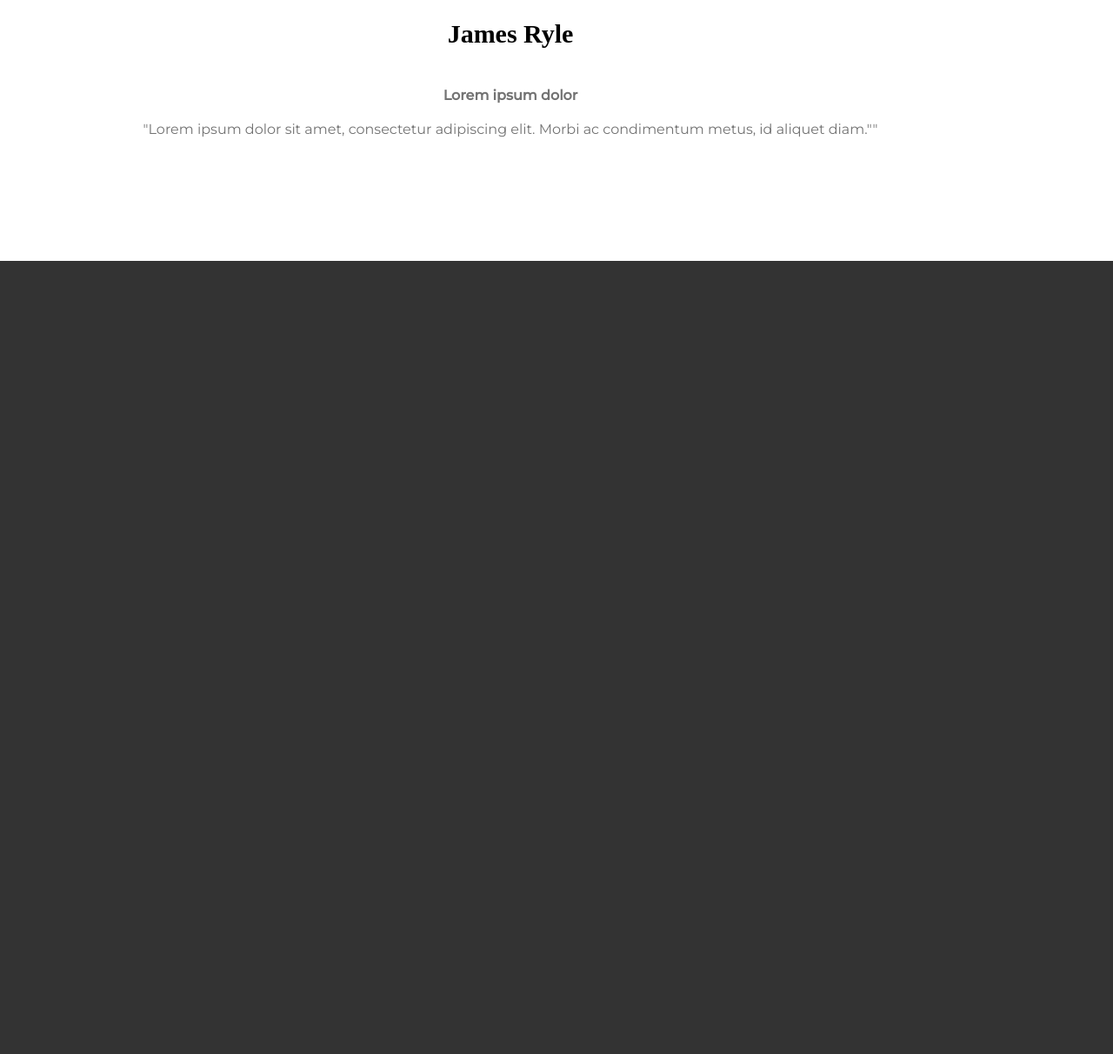
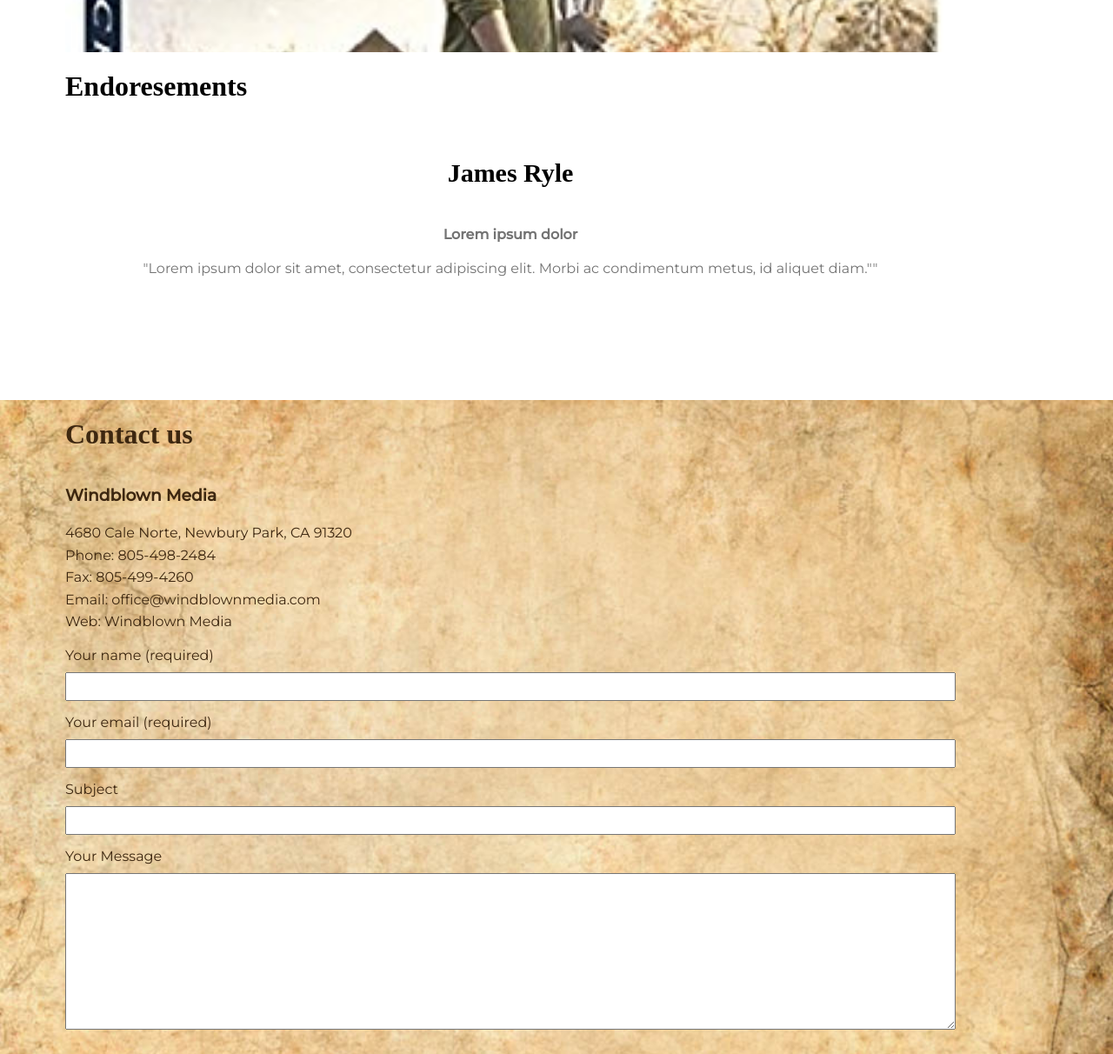
Before and after one commit to alvaro911/shak-landing, a plain HTML site: page index.html in a window 1280 px wide. Shown: the part 1588-2800 px from the top of the page at 87% size. Before the commit the page ends 1888 px from the top, so only its background shows below. Drawn offline with Linux system fonts and the light colour scheme.

Commit message:
added form and media queries for different devices

```diff
--- a/css/component.css
+++ b/css/component.css
@@ -62,7 +62,7 @@ MENU STYLING
 	top: 0;
 	left: 0;
 	width: 100%;
-	z-index: 1000;
+	z-index: 10;
 }
 
 .tabsnav--hidden {
@@ -144,3 +144,9 @@ MENU STYLING
 		background: none;
 	}
 }
+
+@media (min-width:375px) and (max-width: 667px) and (orientation: landscape) {
+	.boxset{
+		width: 55%;
+	}
+}
--- a/css/main.css
+++ b/css/main.css
@@ -7,6 +7,14 @@ img{
   width: 100%;
   height: auto;
   background-color: white;
+  overflow: auto;
+}
+
+h1{
+  font-family: 'Libre Bask';
+  font-size: 32px;
+  margin-left: 75px;
+  color: black;
 }
 
 .swiper-container{
@@ -25,7 +33,7 @@ img{
 
 .boxset, .bluray, .deluxe{
   width: 80%;
-  margin: 4em 0 2em 75px;
+  margin: 1em 0 2em 75px;
 }
 
 .product-info article{
@@ -35,15 +43,34 @@ img{
   line-height: 1.5;
 }
 
-.product-info a{
+.stuff{
+  width: 80%;
+  height: auto;
+  margin-top: 10px;
+  margin-left: 75px;
+  display: flex;
+  justify-content: space-between;
+}
+
+.product-info span{
   color: rgb(59, 59, 59);
   font-size: 25px;
-  margin-left: 75px;
   text-align: center;
   font-family: 'Libre Bask', serif;
 }
 
+.btnLink{
+  width: 35%;
+height: auto;
+padding: 15px;
+color: black;
+background-color: #a2a2a2;
+text-align: center;
+margin-right: 6px;
+}
+
 .endorsements{
+  overflow: auto;
   background-color: white;
   width: 100%;
   height: auto;
@@ -78,3 +105,75 @@ img{
 .endorsement h4{
   margin: 0 0 10px;
 }
+
+.form{
+  width: 100%;
+  height: auto;
+  background-size: cover;
+  background-position: center;
+  background-repeat: no-repeat;
+  overflow: auto;
+  color: #3d2710;
+}
+
+.form h1{
+  color: #3d2710;
+}
+
+.contact{
+  width: 80%;
+  height: auto;
+  margin-left: 75px;
+  display: flex;
+  flex-direction: column;
+}
+
+.contact-address{
+  width: 100%;
+  /*color: black;*/
+}
+
+.contact-address p{
+  line-height: 1.6;
+}
+
+.contact-form{
+  width: 100%;
+  height: auto;
+}
+
+form{
+  display: flex;
+  flex-direction: column;
+}
+
+label{
+  margin-bottom: 10px;
+}
+
+input, textarea{
+  margin-bottom: 15px;
+}
+
+input, textarea{
+  padding: 5px;
+  font-size: 16px;
+}
+
+textarea{
+  height: 180px;
+}
+
+.submit{
+  border: 0;
+  width: 25%;
+  margin: 15px auto 30px;
+}
+
+footer{
+  position: relative;
+  z-index: 2;
+  width: 100%;
+  color: #6e6e6e;
+  text-align: center;
+}
--- a/index.html
+++ b/index.html
@@ -32,7 +32,7 @@
 		<div class="tabscontent">
 			<div class="tabscontent__item">
 				<div class="column">
-					<h4 class="column__text"><a href="#">Home</a></h4>
+					<h4 class="column__text"><a href="#segmenter">Home</a></h4>
 					<h4 class="column__text"><a href="#">Movie</a></h4>
 					<h4 class="column__text"><a href="#">Blog</a></h4>
 					<h4 class="column__text"><a href="#store">Store</a></h4>
@@ -41,21 +41,22 @@
 				<div class="column">
 					<h4 class="column__text"><a href="#">Order Now</a></h4>
 					<h4 class="column__text"><a href="#">Look Inside</a></h4>
-					<h4 class="column__text"><a href="#">Endorsements</a></h4>
-					<h4 class="column__text"><a href="#">Contact</a></h4>
+					<h4 class="column__text"><a href="#endorsements">Endorsements</a></h4>
+					<h4 class="column__text"><a href="#form">Contact</a></h4>
 				</div>
 			</div>
 			<button class="button button--back"><svg class="icon icon--caret"><use xlink:href="#icon-caret"></use></svg></button>
 		</div> <!-- End Menu -->
 		<!-- Hero image -->
-		<div class="segmenter" style="background-image: url(img/tsbg.jpg)"></div>
+		<div id="segmenter" class="segmenter" style="background-image: url(img/tsbg.jpg)"></div>
 		<h2 class="trigger-headline trigger-headline--hidden">
 			<span>T</span><span>h</span><span>e</span><span></span>
 			<span>S</span><span>h</span><span>a</span><span>c</span><span>k</span>
 		</h2> <!-- End hero image -->
 
-		<!-- Swipe effect -->
+		<!-- Store -->
 		<div id="store" class="store">
+			<h1>Store</h1>
 			<div class="swiper-container">
 				<div class="swiper-wrapper">
 					<div class="swiper-slide">
@@ -66,7 +67,10 @@
 							<article>
 								Lorem ipsum dolor sit amet, consectetur adipiscing elit. Morbi ac condimentum metus, id aliquet diam. Nullam quis felis sapien. Phasellus at metus convallis, viverra arcu sed, tristique mi. Proin purus.
 							</article>
-							<a href="#"><span>$79.00</span></a>
+							<div class="stuff">
+								<span>$79.00</span>
+								<a href="" class="btnLink"><div>Buy Now</div></a>
+							</div>
 						</div>
 					</div>
 					<div class="swiper-slide">
@@ -77,7 +81,10 @@
 							<article>
 								Lorem ipsum dolor sit amet, consectetur adipiscing elit. Morbi ac condimentum metus, id aliquet diam. Nullam quis felis sapien. Phasellus at metus convallis, viverra arcu sed, tristique mi. Proin purus.
 							</article>
-							<a href="#"><span>$48.00</span></a>
+							<div class="stuff">
+								<span>$48.00</span>
+								<a href="" class="btnLink"><div>Buy Now</div></a>
+							</div>
 						</div>
 					</div>
 					<div class="swiper-slide">
@@ -88,7 +95,10 @@
 							<article>
 								Lorem ipsum dolor sit amet, consectetur adipiscing elit. Morbi ac condimentum metus, id aliquet diam. Nullam quis felis sapien. Phasellus at metus convallis, viverra arcu sed, tristique mi. Proin purus.
 							</article>
-							<a href="#"><span>$65.00</span></a>
+							<div class="stuff">
+								<span>$65.00</span>
+								<a href="" class="btnLink"><div>Buy Now</div></a>
+							</div>
 						</div>
 					</div>
 				</div>
@@ -97,6 +107,7 @@
 
 		<!-- Endorsements -->
 		<div id="endorsements" class="endorsements">
+			<h1>Endoresements</h1>
 			<div class="swiper-container">
 				<div class="swiper-wrapper">
 					<div class="swiper-slide">
@@ -201,6 +212,41 @@
 			</div>
 		</div>
 
+		<!-- Form -->
+		<div id="form" class="form" style="background-image: url(img/paper.jpg)">
+			<h1>Contact us</h1>
+			<div class="contact">
+				<div class="contact-address">
+					<h3>Windblown Media</h3>
+					<p>
+						4680 Cale Norte, Newbury Park, CA 91320 <br>
+
+						Phone: 805-498-2484 <br>
+						Fax: 805-499-4260 <br>
+						Email: office@windblownmedia.com <br>
+						Web: Windblown Media <br>
+					</p>
+				</div>
+				<div class="contact-form">
+					<form action="post">
+						<label for="name">Your name (required)</label>
+						<input type="text">
+						<label for="email">Your email (required)</label>
+						<input type="text">
+						<label for="subject">Subject</label>
+						<input type="text">
+						<label for="message">Your Message</label>
+						<textarea name="name"></textarea>
+						<input class="submit" type="submit" name="Submit" value="Submit">
+					</form>
+				</div>
+			</div>
+		</div> <!-- End form -->
+
+		<footer>
+			<p>All rights reserved</p>
+		</footer>
+
 		<script src="js/anime.min.js"></script>
 		<script src="js/imagesloaded.pkgd.min.js"></script>
 		<script src="js/enquire.min.js"></script>
--- a/js/menuEffect.js
+++ b/js/menuEffect.js
@@ -24,6 +24,7 @@
 		// The content items and the back control.
 		contentItems = [].slice.call(document.querySelectorAll('.tabscontent > .tabscontent__item')),
 		backCtrl = document.querySelector('.tabscontent > button.button--back'),
+		tabsItem = document.querySelector('.tabscontent__item'),
 		// menu ctrl for smaller screens (the tabs are not initially shown and toggling this button will show/hide the tabs)
 		isContentShown = false, current;
 
@@ -63,6 +64,7 @@
 	}
 
 	backCtrl.addEventListener('click', closeTabs);
+	tabsItem.addEventListener('click', closeTabs);
 
 	function closeTabs() {
 		if( !tnav.isOpen ) return;
```
Also changed, not shown: img/paper.jpg (added).
